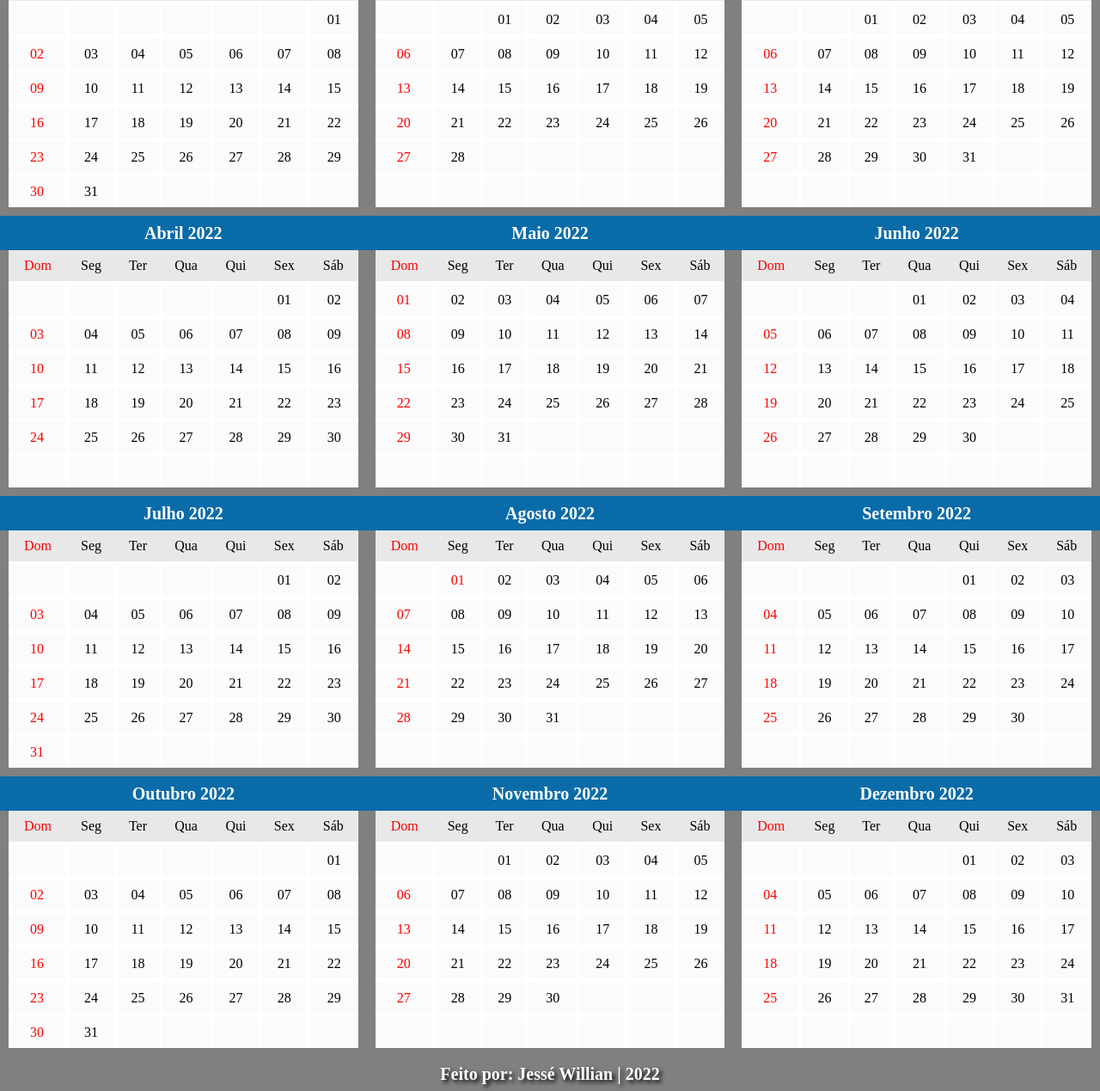
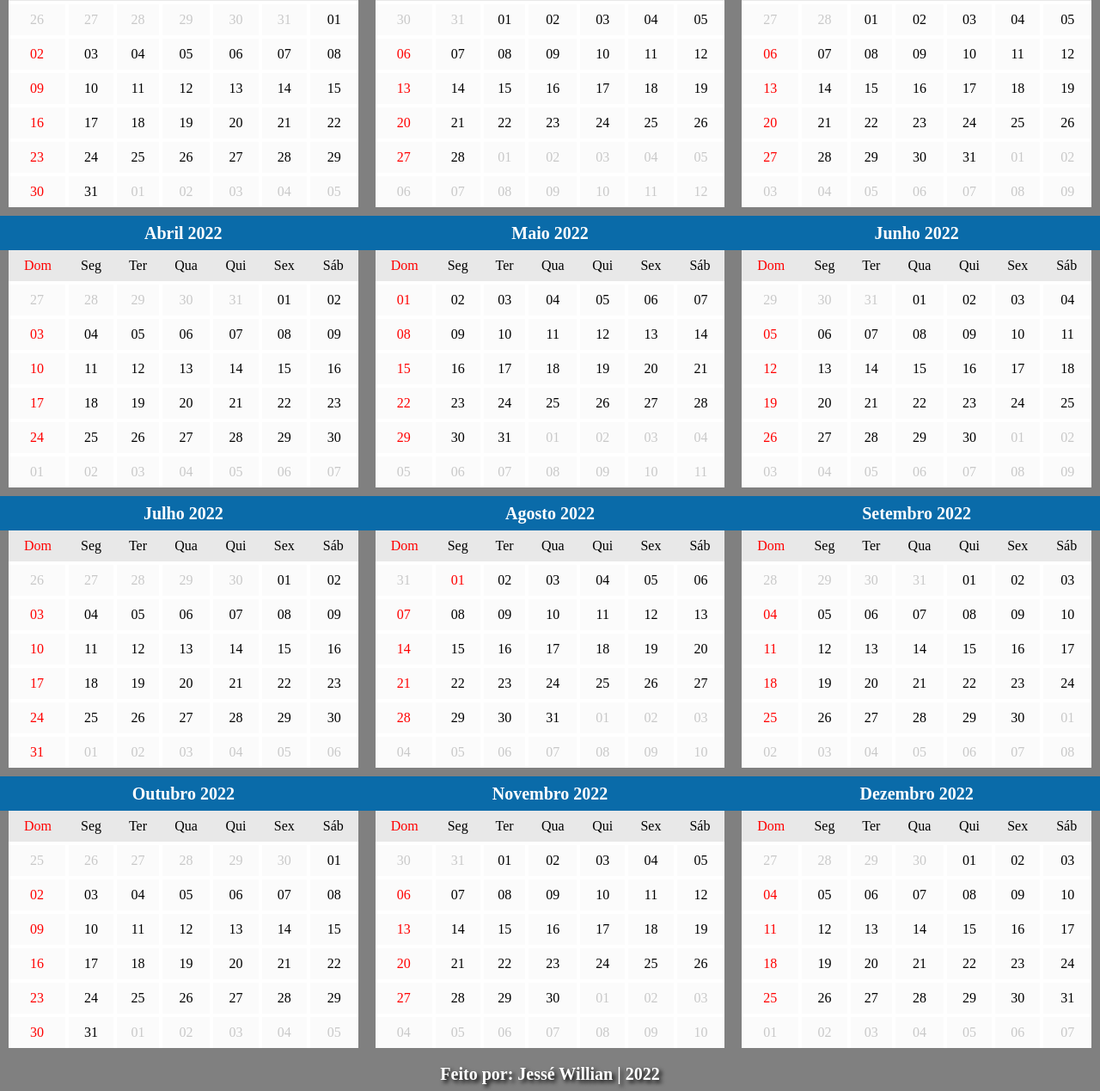
Before and after one commit to jessewillian/calendario-html-css, a plain HTML site: page index.html in a window 1280 px wide. Shown: the part 125-1394 px from the top of the page at 86% size. Drawn offline with Linux system fonts and the light colour scheme.

Commit message:
modificações

```diff
--- a/css/components/days-month.css
+++ b/css/components/days-month.css
@@ -7,5 +7,5 @@
 }
 
 .days-month.-none {
-    color: transparent;
+    color: rgba(0, 0, 0, 0.2);
 }
--- a/index.html
+++ b/index.html
@@ -13,10 +13,14 @@
     <link rel="stylesheet" href="css/components/title-month.css">
     <link rel="stylesheet" href="css/components/days-week.css">
     <link rel="stylesheet" href="css/components/days-month.css">
+    <link rel="stylesheet" href="css/components/next-page.css">
+    <link rel="stylesheet" href="css/components/button-page.css">
 </head>
 
 <body>
-
+    <div class="next-page">
+        <a href="html/ano2023.html"><span class="button-page"></span></a>
+    </div>
     <h1 class="title">Calendario 2022</h1>
 
     <main class="main-main">
@@ -32,12 +36,12 @@
                 <th class="days-week">Sáb</th>
             </tr>
             <tr>
-                <td class="days-month -none">N</td>
-                <td class="days-month -none">N</td>
-                <td class="days-month -none">N</td>
-                <td class="days-month -none">N</td>
-                <td class="days-month -none">N</td>
-                <td class="days-month -none">N</td>
+                <td class="days-month -none">26</td>
+                <td class="days-month -none">27</td>
+                <td class="days-month -none">28</td>
+                <td class="days-month -none">29</td>
+                <td class="days-month -none">30</td>
+                <td class="days-month -none">31</td>
                 <td class="days-month">01</td>
             </tr>
             <tr>
@@ -79,11 +83,11 @@
             <tr>
                 <td class="days-month -sum">30</td>
                 <td class="days-month">31</td>
-                <td class="days-month -none">N</td>
-                <td class="days-month -none">N</td>
-                <td class="days-month -none">N</td>
-                <td class="days-month -none">N</td>
-                <td class="days-month -none">N</td>
+                <td class="days-month -none">01</td>
+                <td class="days-month -none">02</td>
+                <td class="days-month -none">03</td>
+                <td class="days-month -none">04</td>
+                <td class="days-month -none">05 </td>
             </tr>
         </table>
         <table class="table-main">
@@ -98,8 +102,8 @@
                 <th class="days-week">Sáb</th>
             </tr>
             <tr>
-                <td class="days-month -none">N</td>
-                <td class="days-month -none">N</td>
+                <td class="days-month -none">30</td>
+                <td class="days-month -none">31</td>
                 <td class="days-month">01</td>
                 <td class="days-month">02</td>
                 <td class="days-month">03</td>
@@ -136,20 +140,20 @@
             <tr>
                 <td class="days-month -sum">27</td>
                 <td class="days-month">28</td>
-                <td class="days-month -none">N</td>
-                <td class="days-month -none">N</td>
-                <td class="days-month -none">N</td>
-                <td class="days-month -none">N</td>
-                <td class="days-month -none">N</td>
+                <td class="days-month -none">01</td>
+                <td class="days-month -none">02</td>
+                <td class="days-month -none">03</td>
+                <td class="days-month -none">04</td>
+                <td class="days-month -none">05</td>
             </tr>
             <tr>
-                <td class="days-month -none">N</td>
-                <td class="days-month -none">N</td>
-                <td class="days-month -none">N</td>
-                <td class="days-month -none">N</td>
-                <td class="days-month -none">N</td>
-                <td class="days-month -none">N</td>
-                <td class="days-month -none">N</td>
+                <td class="days-month -none">06</td>
+                <td class="days-month -none">07</td>
+                <td class="days-month -none">08</td>
+                <td class="days-month -none">09</td>
+                <td class="days-month -none">10</td>
+                <td class="days-month -none">11</td>
+                <td class="days-month -none">12</td>
             </tr>
         </table>
 
@@ -165,8 +169,8 @@
                 <th class="days-week">Sáb</th>
             </tr>
             <tr>
-                <td class="days-month -none">N</td>
-                <td class="days-month -none">N</td>
+                <td class="days-month -none">27</td>
+                <td class="days-month -none">28</td>
                 <td class="days-month">01</td>
                 <td class="days-month">02</td>
                 <td class="days-month">03</td>
@@ -206,17 +210,17 @@
                 <td class="days-month">29</td>
                 <td class="days-month">30</td>
                 <td class="days-month">31</td>
-                <td class="days-month -none">N</td>
-                <td class="days-month -none">N</td>
+                <td class="days-month -none">01</td>
+                <td class="days-month -none">02</td>
             </tr>
             <tr>
-                <td class="days-month -none">N</td>
-                <td class="days-month -none">N</td>
-                <td class="days-month -none">N</td>
-                <td class="days-month -none">N</td>
-                <td class="days-month -none">N</td>
-                <td class="days-month -none">N</td>
-                <td class="days-month -none">N</td>
+                <td class="days-month -none">03</td>
+                <td class="days-month -none">04</td>
+                <td class="days-month -none">05</td>
+                <td class="days-month -none">06</td>
+                <td class="days-month -none">07</td>
+                <td class="days-month -none">08</td>
+                <td class="days-month -none">09</td>
             </tr>
         </table>
 
@@ -232,11 +236,11 @@
                 <th class="days-week">Sáb</th>
             </tr>
             <tr>
-                <td class="days-month -none">N</td>
-                <td class="days-month -none">N</td>
-                <td class="days-month -none">N</td>
-                <td class="days-month -none">N</td>
-                <td class="days-month -none">N</td>
+                <td class="days-month -none">27</td>
+                <td class="days-month -none">28</td>
+                <td class="days-month -none">29</td>
+                <td class="days-month -none">30</td>
+                <td class="days-month -none">31</td>
                 <td class="days-month">01</td>
                 <td class="days-month">02</td>
             </tr>
@@ -277,13 +281,13 @@
                 <td class="days-month">30</td>
             </tr>
             <tr>
-                <td class="days-month -none">N</td>
-                <td class="days-month -none">N</td>
-                <td class="days-month -none">N</td>
-                <td class="days-month -none">N</td>
-                <td class="days-month -none">N</td>
-                <td class="days-month -none">N</td>
-                <td class="days-month -none">N</td>
+                <td class="days-month -none">01</td>
+                <td class="days-month -none">02</td>
+                <td class="days-month -none">03</td>
+                <td class="days-month -none">04</td>
+                <td class="days-month -none">05</td>
+                <td class="days-month -none">06</td>
+                <td class="days-month -none">07</td>
             </tr>
         </table>
 
@@ -338,19 +342,19 @@
                 <td class="days-month -sum">29</td>
                 <td class="days-month">30</td>
                 <td class="days-month">31</td>
-                <td class="days-month -none">N</td>
-                <td class="days-month -none">N</td>
-                <td class="days-month -none">N</td>
-                <td class="days-month -none">N</td>
+                <td class="days-month -none">01</td>
+                <td class="days-month -none">02</td>
+                <td class="days-month -none">03</td>
+                <td class="days-month -none">04</td>
             </tr>
             <tr>
-                <td class="days-month -none">N</td>
-                <td class="days-month -none">N</td>
-                <td class="days-month -none">N</td>
-                <td class="days-month -none">N</td>
-                <td class="days-month -none">N</td>
-                <td class="days-month -none">N</td>
-                <td class="days-month -none">N</td>
+                <td class="days-month -none">05</td>
+                <td class="days-month -none">06</td>
+                <td class="days-month -none">07</td>
+                <td class="days-month -none">08</td>
+                <td class="days-month -none">09</td>
+                <td class="days-month -none">10</td>
+                <td class="days-month -none">11</td>
             </tr>
         </table>
 
@@ -366,9 +370,9 @@
                 <th class="days-week">Sáb</th>
             </tr>
             <tr>
-                <td class="days-month -none">N</td>
-                <td class="days-month -none">N</td>
-                <td class="days-month -none">N</td>
+                <td class="days-month -none">29</td>
+                <td class="days-month -none">30</td>
+                <td class="days-month -none">31</td>
                 <td class="days-month">01</td>
                 <td class="days-month">02</td>
                 <td class="days-month">03</td>
@@ -407,17 +411,17 @@
                 <td class="days-month">28</td>
                 <td class="days-month">29</td>
                 <td class="days-month">30</td>
-                <td class="days-month -none">N</td>
-                <td class="days-month -none">N</td>
+                <td class="days-month -none">01</td>
+                <td class="days-month -none">02</td>
             </tr>
             <tr>
-                <td class="days-month -none">N</td>
-                <td class="days-month -none">N</td>
-                <td class="days-month -none">N</td>
-                <td class="days-month -none">N</td>
-                <td class="days-month -none">N</td>
-                <td class="days-month -none">N</td>
-                <td class="days-month -none">N</td>
+                <td class="days-month -none">03</td>
+                <td class="days-month -none">04</td>
+                <td class="days-month -none">05</td>
+                <td class="days-month -none">06</td>
+                <td class="days-month -none">07</td>
+                <td class="days-month -none">08</td>
+                <td class="days-month -none">09</td>
             </tr>
         </table>
 
@@ -433,11 +437,11 @@
                 <th class="days-week">Sáb</th>
             </tr>
             <tr>
-                <td class="days-month -none">N</td>
-                <td class="days-month -none">N</td>
-                <td class="days-month -none">N</td>
-                <td class="days-month -none">N</td>
-                <td class="days-month -none">N</td>
+                <td class="days-month -none">26</td>
+                <td class="days-month -none">27</td>
+                <td class="days-month -none">28</td>
+                <td class="days-month -none">29</td>
+                <td class="days-month -none">30</td>
                 <td class="days-month">01</td>
                 <td class="days-month">02</td>
             </tr>
@@ -479,12 +483,12 @@
             </tr>
             <tr>
                 <td class="days-month -sum">31</td>
-                <td class="days-month -none">N</td>
-                <td class="days-month -none">N</td>
-                <td class="days-month -none">N</td>
-                <td class="days-month -none">N</td>
-                <td class="days-month -none">N</td>
-                <td class="days-month -none">N</td>
+                <td class="days-month -none">01</td>
+                <td class="days-month -none">02</td>
+                <td class="days-month -none">03</td>
+                <td class="days-month -none">04</td>
+                <td class="days-month -none">05</td>
+                <td class="days-month -none">06</td>
             </tr>
         </table>
 
@@ -500,7 +504,7 @@
                 <th class="days-week">Sáb</th>
             </tr>
             <tr>
-                <td class="days-month -none">N</td>
+                <td class="days-month -none">31</td>
                 <td class="days-month -sum">01</td>
                 <td class="days-month">02</td>
                 <td class="days-month">03</td>
@@ -540,18 +544,18 @@
                 <td class="days-month">29</td>
                 <td class="days-month">30</td>
                 <td class="days-month">31</td>
-                <td class="days-month -none">N</td>
-                <td class="days-month -none">N</td>
-                <td class="days-month -none">N</td>
+                <td class="days-month -none">01</td>
+                <td class="days-month -none">02</td>
+                <td class="days-month -none">03</td>
             </tr>
             <tr>
-                <td class="days-month -none">N</td>
-                <td class="days-month -none">N</td>
-                <td class="days-month -none">N</td>
-                <td class="days-month -none">N</td>
-                <td class="days-month -none">N</td>
-                <td class="days-month -none">N</td>
-                <td class="days-month -none">N</td>
+                <td class="days-month -none">04</td>
+                <td class="days-month -none">05</td>
+                <td class="days-month -none">06</td>
+                <td class="days-month -none">07</td>
+                <td class="days-month -none">08</td>
+                <td class="days-month -none">09</td>
+                <td class="days-month -none">10</td>
             </tr>
         </table>
 
@@ -567,10 +571,10 @@
                 <th class="days-week">Sáb</th>
             </tr>
             <tr>
-                <td class="days-month -none">N</td>
-                <td class="days-month -none">N</td>
-                <td class="days-month -none">N</td>
-                <td class="days-month -none">N</td>
+                <td class="days-month -none">28</td>
+                <td class="days-month -none">29</td>
+                <td class="days-month -none">30</td>
+                <td class="days-month -none">31</td>
                 <td class="days-month">01</td>
                 <td class="days-month">02</td>
                 <td class="days-month">03</td>
@@ -609,16 +613,16 @@
                 <td class="days-month">28</td>
                 <td class="days-month">29</td>
                 <td class="days-month">30</td>
-                <td class="days-month -none">N</td>
+                <td class="days-month -none">01</td>
             </tr>
             <tr>
-                <td class="days-month -none">N</td>
-                <td class="days-month -none">N</td>
-                <td class="days-month -none">N</td>
-                <td class="days-month -none">N</td>
-                <td class="days-month -none">N</td>
-                <td class="days-month -none">N</td>
-                <td class="days-month -none">N</td>
+                <td class="days-month -none">02</td>
+                <td class="days-month -none">03</td>
+                <td class="days-month -none">04</td>
+                <td class="days-month -none">05</td>
+                <td class="days-month -none">06</td>
+                <td class="days-month -none">07</td>
+                <td class="days-month -none">08</td>
             </tr>
         </table>
 
@@ -634,12 +638,12 @@
                 <th class="days-week">Sáb</th>
             </tr>
             <tr>
-                <td class="days-month -none">N</td>
-                <td class="days-month -none">N</td>
-                <td class="days-month -none">N</td>
-                <td class="days-month -none">N</td>
-                <td class="days-month -none">N</td>
-                <td class="days-month -none">N</td>
+                <td class="days-month -none">25</td>
+                <td class="days-month -none">26</td>
+                <td class="days-month -none">27</td>
+                <td class="days-month -none">28</td>
+                <td class="days-month -none">29</td>
+                <td class="days-month -none">30</td>
                 <td class="days-month">01</td>
             </tr>
             <tr>
@@ -681,11 +685,11 @@
             <tr>
                 <td class="days-month -sum">30</td>
                 <td class="days-month">31</td>
-                <td class="days-month -none">N</td>
-                <td class="days-month -none">N</td>
-                <td class="days-month -none">N</td>
-                <td class="days-month -none">N</td>
-                <td class="days-month -none">N</td>
+                <td class="days-month -none">01</td>
+                <td class="days-month -none">02</td>
+                <td class="days-month -none">03</td>
+                <td class="days-month -none">04</td>
+                <td class="days-month -none">05</td>
             </tr>
         </table>
 
@@ -701,8 +705,8 @@
                 <th class="days-week">Sáb</th>
             </tr>
             <tr>
-                <td class="days-month -none">N</td>
-                <td class="days-month -none">N</td>
+                <td class="days-month -none">30</td>
+                <td class="days-month -none">31</td>
                 <td class="days-month">01</td>
                 <td class="days-month">02</td>
                 <td class="days-month">03</td>
@@ -741,18 +745,18 @@
                 <td class="days-month">28</td>
                 <td class="days-month">29</td>
                 <td class="days-month">30</td>
-                <td class="days-month -none">N</td>
-                <td class="days-month -none">N</td>
-                <td class="days-month -none">N</td>
+                <td class="days-month -none">01</td>
+                <td class="days-month -none">02</td>
+                <td class="days-month -none">03</td>
             </tr>
             <tr>
-                <td class="days-month -none">N</td>
-                <td class="days-month -none">N</td>
-                <td class="days-month -none">N</td>
-                <td class="days-month -none">N</td>
-                <td class="days-month -none">N</td>
-                <td class="days-month -none">N</td>
-                <td class="days-month -none">N</td>
+                <td class="days-month -none">04</td>
+                <td class="days-month -none">05</td>
+                <td class="days-month -none">06</td>
+                <td class="days-month -none">07</td>
+                <td class="days-month -none">08</td>
+                <td class="days-month -none">09</td>
+                <td class="days-month -none">10</td>
             </tr>
         </table>
 
@@ -768,10 +772,10 @@
                 <th class="days-week">Sáb</th>
             </tr>
             <tr>
-                <td class="days-month -none">N</td>
-                <td class="days-month -none">N</td>
-                <td class="days-month -none">N</td>
-                <td class="days-month -none">N</td>
+                <td class="days-month -none">27</td>
+                <td class="days-month -none">28</td>
+                <td class="days-month -none">29</td>
+                <td class="days-month -none">30</td>
                 <td class="days-month">01</td>
                 <td class="days-month">02</td>
                 <td class="days-month">03</td>
@@ -813,13 +817,13 @@
                 <td class="days-month">31</td>
             </tr>
             <tr>
-                <td class="days-month -none">N</td>
-                <td class="days-month -none">N</td>
-                <td class="days-month -none">N</td>
-                <td class="days-month -none">N</td>
-                <td class="days-month -none">N</td>
-                <td class="days-month -none">N</td>
-                <td class="days-month -none">N</td>
+                <td class="days-month -none">01</td>
+                <td class="days-month -none">02</td>
+                <td class="days-month -none">03</td>
+                <td class="days-month -none">04</td>
+                <td class="days-month -none">05</td>
+                <td class="days-month -none">06</td>
+                <td class="days-month -none">07</td>
             </tr>
         </table>
     </main>
```
